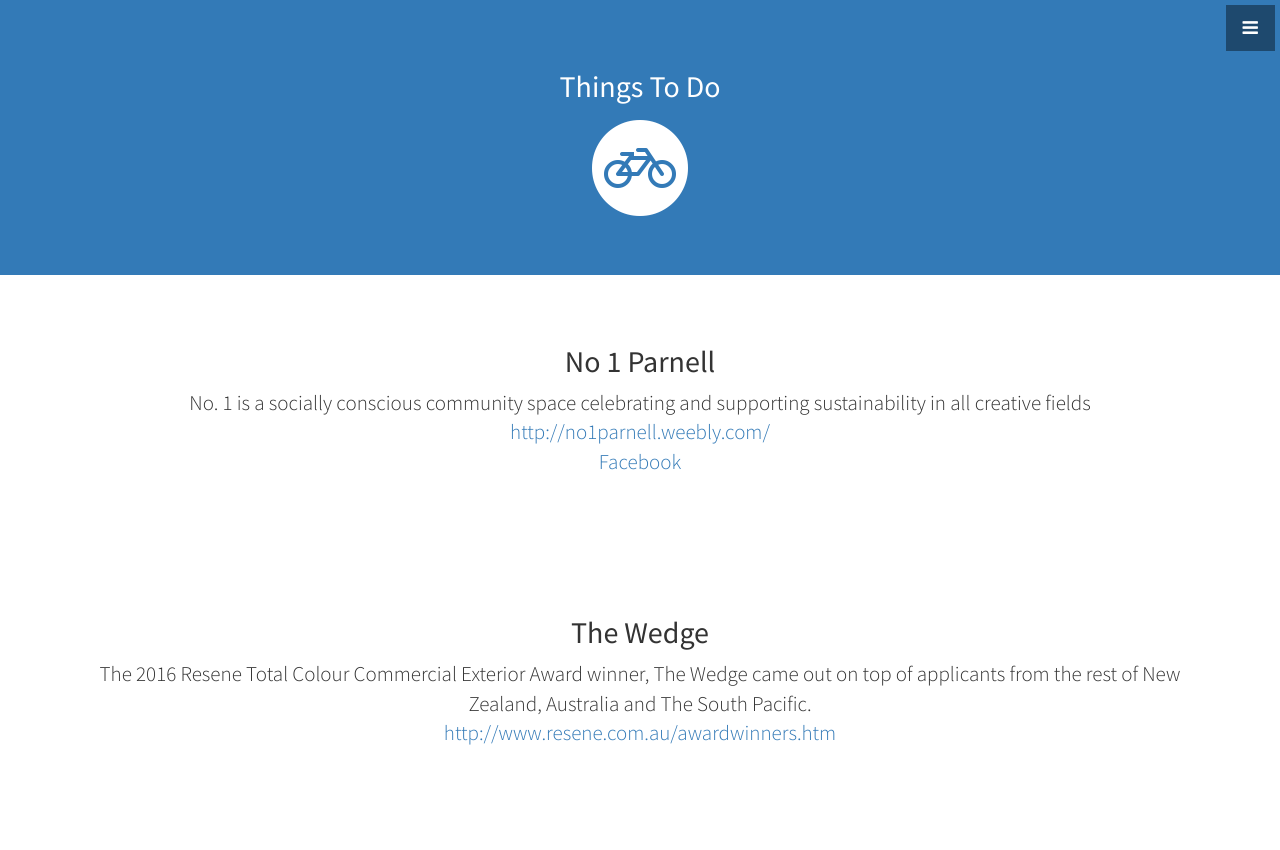
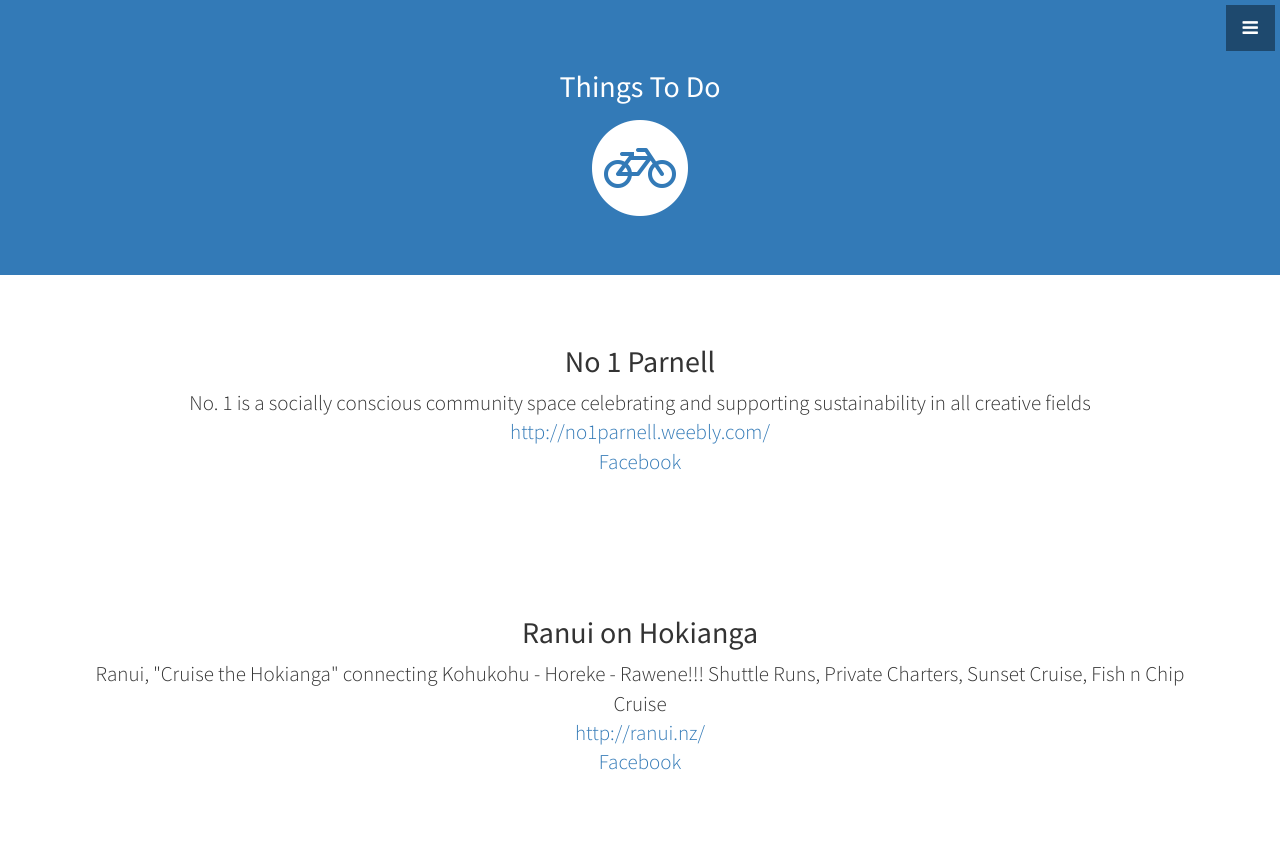
Before and after one commit to mynameisrufus/rawene, a website: page _site/things-todo-in-rawene.html in a window 1280 px wide. Shown: the top 850 px of the page. Drawn offline with Linux system fonts and the light colour scheme.

Commit message:
add ranui on the hokianga

```diff
--- a/_site/things-todo-in-rawene.html
+++ b/_site/things-todo-in-rawene.html
@@ -39,6 +39,9 @@
             </li>
             <li>
                 <a href="#oneparnell" onclick = $("#menu-close").click(); >1 Parnell</a>
+            </li>
+            <li>
+                <a href="#ranui" onclick = $("#menu-close").click(); >Ranui on Hokianga</a>
             </li>
             <li>
                 <a href="#wedge" onclick = $("#menu-close").click(); >The Wedge</a>
@@ -130,6 +133,23 @@
                     and supporting sustainability in all creative fields
                     <br/><a target="_blank" href="http://no1parnell.weebly.com/">http://no1parnell.weebly.com/</a>
                     <br/><a target="_blank" href="https://www.facebook.com/No1Parnell/">Facebook</a>
+                    </p>
+                </div>
+            </div>
+        </div>
+    </section>
+
+    <section id="oneparnell" class="about">
+        <div class="container">
+            <div class="row">
+                <div class="col-lg-12 text-center">
+                    <h2>Ranui on Hokianga</h2>
+                    <p class="lead">
+                    Ranui, "Cruise the Hokianga" connecting Kohukohu - Horeke -
+                    Rawene!!! Shuttle Runs, Private Charters, Sunset Cruise,
+                    Fish n Chip Cruise
+                    <br/><a target="_blank" href="http://ranui.nz/">http://ranui.nz/</a>
+                    <br/><a target="_blank" href="https://www.facebook.com/ranui.nz/">Facebook</a>
                     </p>
                 </div>
             </div>
```
